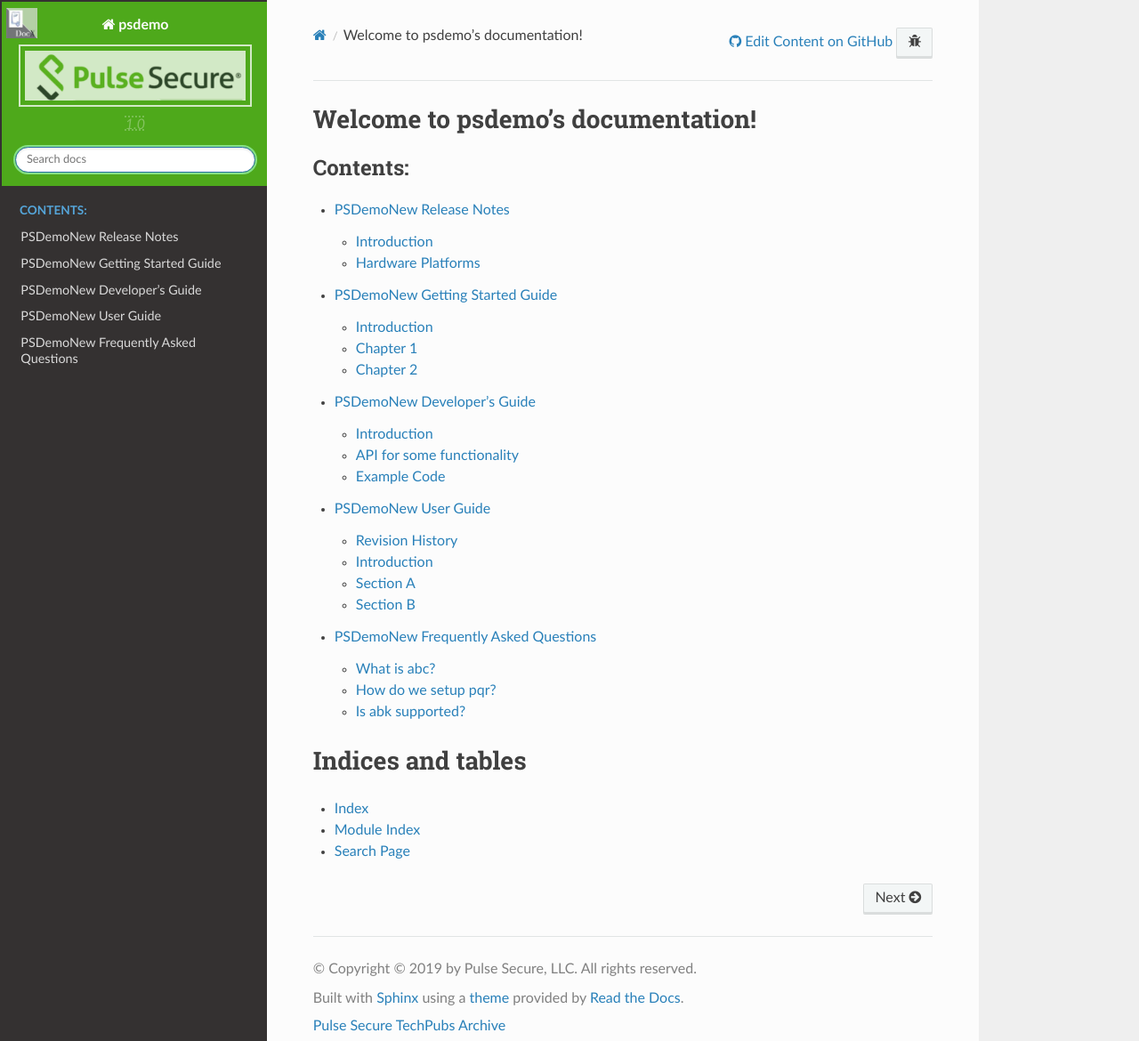
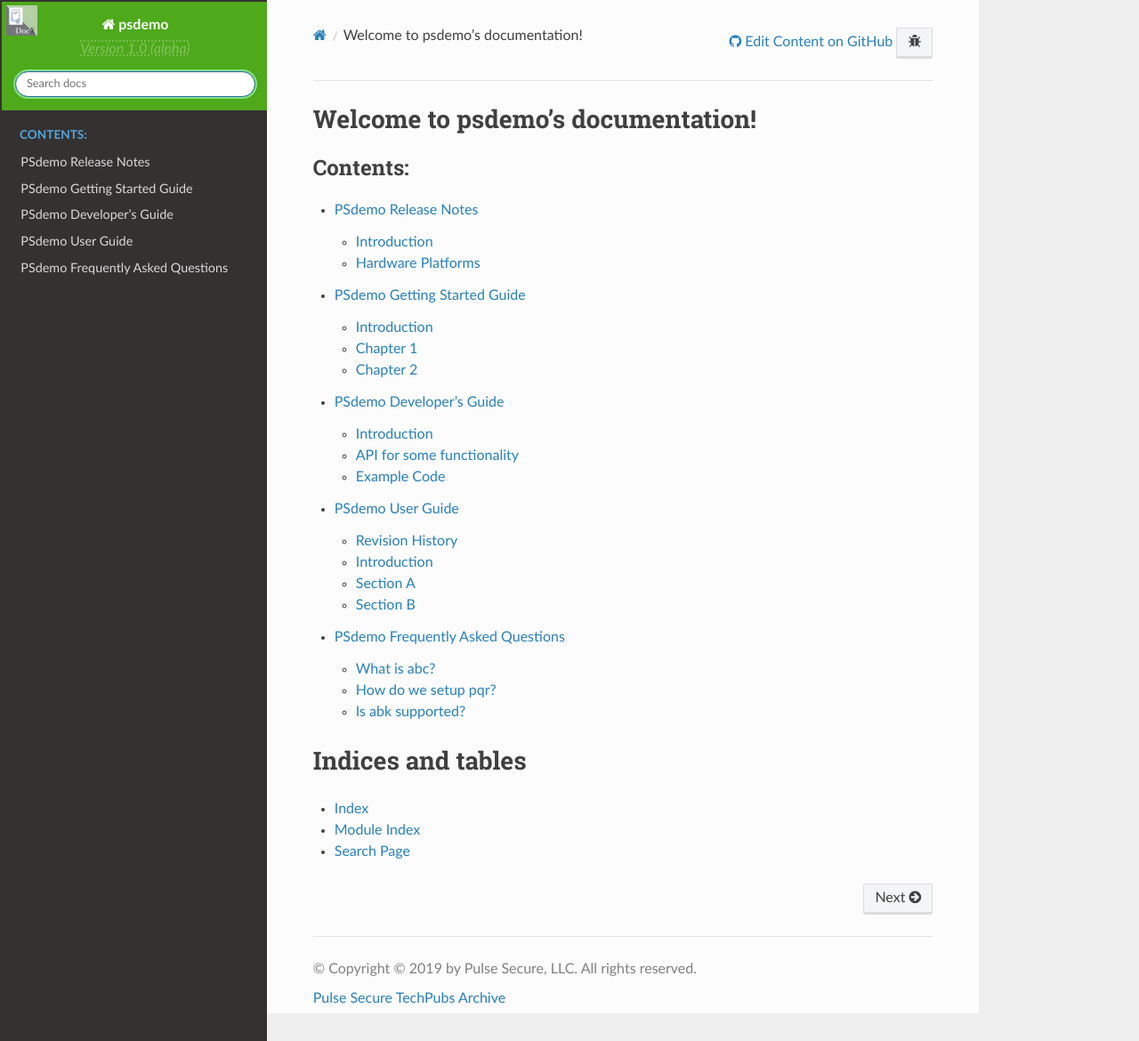
Before and after one commit to shaloo/psdemo, a Sphinx documentation site: the page built from docs/source/index.rst, in a window 1280 px wide and 1170 px high. Shown: the whole window at 89% size. Built offline with Sphinx 7.4.7 and the Read the Docs theme 2.0.0, drawn with Linux system fonts in a browser that asks for light colours; some of the changed lines change nothing that is shown.

Commit message:
latexpdf target configuration updates

```diff
--- a/docs/source/_static/theme_overrides.css
+++ b/docs/source/_static/theme_overrides.css
@@ -26,3 +26,15 @@
   border-top-right-radius: 25px;
   border-bottom-right-radius: 25px;
 }
+
+.wy-menu {
+
+}
+
+.wy-nav-side {
+
+}
+
+.rst-content {
+
+}
--- a/docs/source/conf.py
+++ b/docs/source/conf.py
@@ -23,12 +23,12 @@
 copyright = u'© 2019 by Pulse Secure, LLC. All rights reserved'
 author = u'Shaloo Shalini'
 
-# The short X.Y version
-version = u'1.0 '
-
 # The full version, including alpha/beta/rc tags
 release = u'(alpha)'
 
+# The short X.Y version
+short_version = u'1.0'
+version = u'Version 1.0 '+release
 
 # -- General configuration ---------------------------------------------------
 
@@ -70,6 +70,7 @@
 #
 # This is also used if you do content translation via gettext catalogs.
 # Usually you set "language" from the command line for these cases.
+
 language = None
 
 # List of patterns, relative to source directory, that match files and
@@ -78,7 +79,8 @@
 exclude_patterns = []
 
 # The name of the Pygments (syntax highlighting) style to use.
-pygments_style = None
+pygments_style = 'friendly'
+#pygments_style = None
 
 
 # -- Options for HTML output -------------------------------------------------
@@ -86,7 +88,8 @@
 # The theme to use for HTML and HTML Help pages.  See the documentation for
 # a list of builtin themes.
 #
-html_logo = '_static/psdemo_logo.png'
+
+#html_theme = 'nature'
 html_theme = 'sphinx_rtd_theme'
 
 # Theme options are theme-specific and customize the look and feel of a theme
@@ -110,7 +113,7 @@
 
 # Product Name variable
 
-new_product_name = 'PSDemoNew'
+new_product_name = 'PSdemo'
 
 rst_epilog = """
 .. |Product_name| replace:: %(new_product_name)s
@@ -120,6 +123,7 @@
 # Hide Page source if Edit on GitHub is to be visible
 
 html_show_sourcelink = False
+html_show_sphinx = False
 
 html_context = {
     "display_feedback": True,
@@ -127,6 +131,7 @@
     #"last_updated": True,
     "github_user": "shaloo",
     "github_repo": "psdemo",
+    "github_url": "https:/github.com/shaloo/psdemo/tree/master/docs/source/",
 }
 
 # Custom sidebar templates, must be a dictionary that maps document names
@@ -148,10 +153,14 @@
 
 # -- Options for LaTeX output ------------------------------------------------
 
+latex_logo = '_static/psdemo_logo.png'
+
 latex_elements = {
     # The paper size ('letterpaper' or 'a4paper').
     #
     # 'papersize': 'letterpaper',
+
+    'releasename': short_version,
 
     # The font size ('10pt', '11pt' or '12pt').
     #
@@ -159,7 +168,32 @@
 
     # Additional stuff for the LaTeX preamble.
     #
-    # 'preamble': '',
+    'preamble': r'''
+    \usepackage{sphinx}
+    \makeatletter
+    \newcommand{\sphinxbackoftitlepage}{%
+    \vspace*{\fill}
+    \begingroup
+      \mbox{}
+      \vfill
+      Pulse Secure, LLC
+      \newline
+      2700 Zanker Road, Suite 200
+      \newline
+      San Jose, CA 95134
+      \newline
+      https://www.pulsesecure.net
+      \vspace{2cm}
+      \newline
+      \vspace{3cm}
+      © 2019 by Pulse Secure, LLC. All rights reserved
+
+    \endgroup
+    \vspace*{\fill}
+    \clearpage
+    }
+    \makeatother
+    ''',
 
     # Latex figure (float) alignment
     #
@@ -170,8 +204,8 @@
 # (source start file, target name, title,
 #  author, documentclass [howto, manual, or own class]).
 latex_documents = [
-    (master_doc, 'psdemo.tex', u'psdemo Documentation',
-     u'Shaloo Shalini', 'manual'),
+    (master_doc, 'psdemo.tex', u'PS Demo Documentation',
+     '', 'manual'),
 ]
 
 
```
